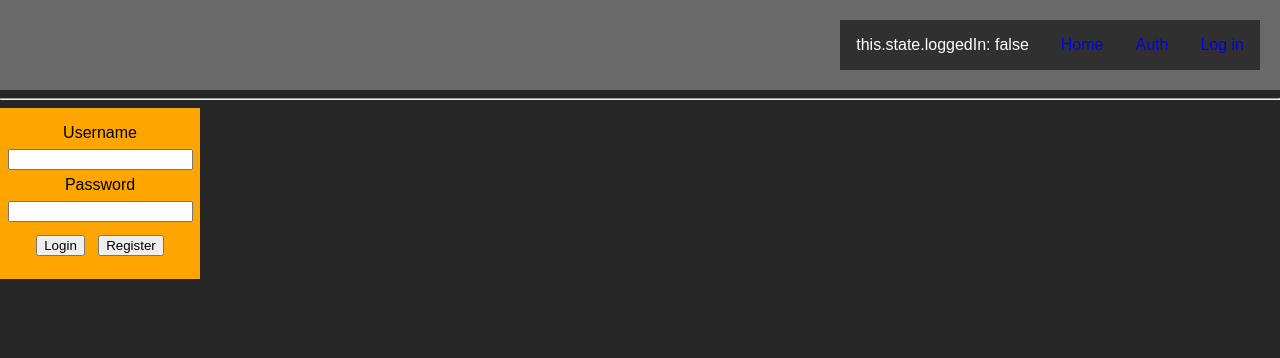
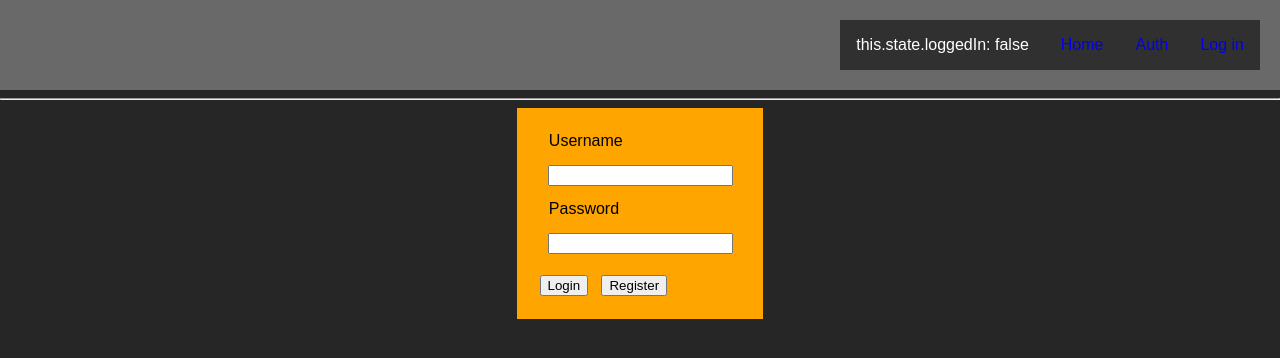
Before and after one commit to DemarcatedTitle/chatapp, a React (Create React App) app in the folder front-end/: page /login in a window 1280 px wide. Shown: the top 358 px of the page. Built offline with nearby package versions, Linux system fonts and the light colour scheme.

Commit message:
Add styling, Add better error logging

```diff
--- a/front-end/src/App.css
+++ b/front-end/src/App.css
@@ -1,5 +1,5 @@
 .App {
-  text-align: center;
+  /* text-align: center; */
 }
 
 .App-logo {
@@ -41,20 +41,26 @@ ul {
     height: min-content;
     background-color: #303030;
 }
+.componentContainer {
+    display: flex;
+}
 .loginContainer {
     background-color: orange;
-    display: flex;
+    /* flex-grow: 1; */
     align-items: center;
     align-content: center;
     flex-flow: wrap;
     justify-content: center;
     position: relative;
-    width: 200px;
+    width: min-content;
     height: auto;
 
 }
+.spacer {
+    flex-grow: 1;
+}
 .loginContainer :nth-child(1n) {
-    margin: .5em
+    margin: .5em;
 }
 form {
     justify-content: center;
@@ -63,10 +69,14 @@ form {
 }
 input {
     flex-grow: 1;
+    width: max-content;
 }
 p {
     padding-left: 5px;
     margin: 0;
+}
+.wrongPassContainer {
+    display: flex;
 }
 .messageData {
     display: flex;
--- a/front-end/src/App.js
+++ b/front-end/src/App.js
@@ -50,6 +50,7 @@ class BasicExample extends Component {
     logout() {
         let history = this.props.history;
         window.localStorage.clear();
+        socket.close();
         return this.setState({ loggedIn: false });
         // return history.push("/");
     }
@@ -76,19 +77,18 @@ class BasicExample extends Component {
                         }
                     });
                     socket.on("chat message", messages => {
-                        console.log(this.state);
+                        console.log("fetch emitter");
+                        console.log(socket.listeners("chat message"));
                         this.updateChatlogs(messages);
                     });
                     socket.on("error", error => {
                         console.log(`Error: ${error}`);
                         window.localStorage.clear();
+                        socket.close();
                         return this.setState({ loggedIn: false });
                     });
                     return this.setState({ loggedIn: true });
                 } else {
-                    console.log(
-                        "That username/password combination didn't match our records"
-                    );
                     return this.setState({ wrongPass: true });
                 }
             });
@@ -100,10 +100,12 @@ class BasicExample extends Component {
     componentDidMount() {
         if (this.state.loggedIn) {
             socket.on("chat message", messages => {
+                console.log("componentdidmount emitter");
+                console.log(socket.listeners("chat message"));
                 this.updateChatlogs(messages);
             });
             socket.on("error", error => {
-                console.log(`Error: ${error}`);
+                console.log(`componentDidMount Error: ${error}`);
                 return this.setState({ loggedIn: false });
             });
         }
@@ -136,6 +138,7 @@ class BasicExample extends Component {
                         render={routeProps => (
                             <Login
                                 {...routeProps}
+                                wrongPass={this.state.wrongPass}
                                 loggedIn={this.state.loggedIn}
                                 login={login}
                             />
--- a/front-end/src/Login.js
+++ b/front-end/src/Login.js
@@ -68,7 +68,9 @@ class Login extends React.Component {
             return <Redirect to={{ pathname: "/auth" }} />;
         } else {
             return (
-                <div>
+                <div className="">
+                    <div className="componentContainer">
+                        <div className="spacer" />
                         <div className="loginContainer">
                             <form
                                 onSubmit={this.handleSubmit}
@@ -76,20 +78,30 @@ class Login extends React.Component {
                                 action=""
                             >
                                 <div>
-                                <label htmlFor="username">Username</label>
+                                    <div>
+                                        <label htmlFor="username">
+                                            Username
+                                        </label>
+                                        <div className="spacer" />
                                         <input
                                             autoComplete="off"
                                             name="username"
                                             onChange={this.handleChange}
                                             type="username"
                                         />
-                                <label htmlFor="password">Password</label>
+                                    </div>
+                                    <div>
+                                        <label htmlFor="password">
+                                            Password
+                                        </label>
+                                        <div className="spacer" />
                                         <input
                                             autoComplete="off"
                                             name="password"
                                             onChange={this.handleChange}
                                             type="password"
                                         />
+                                    </div>
                                     <button>Login</button>
                                     {this.state.error
                                         ? <p className="">
@@ -106,6 +118,13 @@ class Login extends React.Component {
                                     </button>
                                 </div>
                             </form>
+                            {this.props.wrongPass
+                                ? <p>
+                                      That log in attempt didn't work. Please try logging in or registering again.
+                                  </p>
+                                : ""}
+                        </div>
+                        <div className="spacer" />
                     </div>
                 </div>
             );
```
Also changed, not shown: 1 other file (tests, documents, lock files or other folders). Lines whose indentation alone changed are shown as unchanged.
